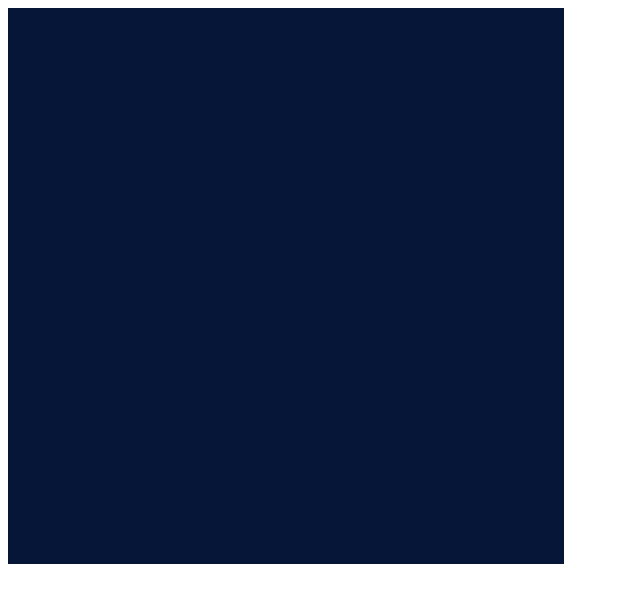
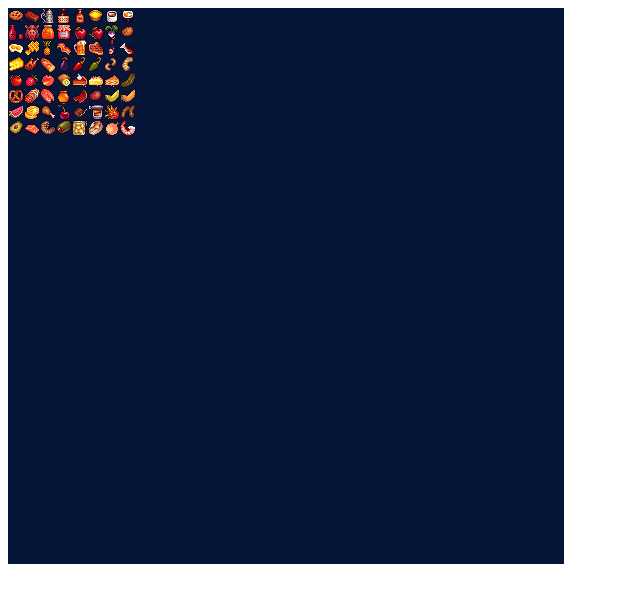
Before and after one commit to vaniliova/Food_Game, a website: page index.html in a window 1280 px wide. Shown: the whole page, without its empty margins (0-640 px from the left). Drawn offline with Linux system fonts and the light colour scheme.

Commit message:
display textures

```diff
--- a/index.html
+++ b/index.html
@@ -8,21 +8,38 @@
   <script src="script/pixi.min.js"></script>
 </head>
 <body>
-  <script type="text/javascript">
-    let type = "WebGL"
-    if(!PIXI.utils.isWebGLSupported()){
-      type = "canvas"
-    }
+  <script>
+    //Aliases
+    let Application = PIXI.Application,
+      loader = PIXI.loader,
+      resources = PIXI.loader.resources,
+      Sprite = PIXI.Sprite;
 
-    PIXI.utils.sayHello(type)
-  </script>
-  <script>
     //Create a Pixi Application
-    let app = new PIXI.Application({width: 556, height: 556, antialias: true, transparent: false, resolution: 1});
+    let app = new Application({width: 556, height: 556, antialias: true, transparent: false, resolution: 1});
+
     //styling
     app.renderer.backgroundColor = 0x061639;
+
     //Add the canvas that Pixi automatically created for you to the HTML document
     document.body.appendChild(app.view);
+
+
+    //Loadin images
+    loader
+      .add([
+        "images/food.png",
+        "images/knight.png"
+      ])
+      .load(setup);
+
+      //This `setup` function will run when the image has loaded
+      function setup() {
+        //Create food sprite
+        let food = new Sprite(resources["images/food.png"].texture);
+        //Add food to the stage
+        app.stage.addChild(food);
+      }
   </script>
 
 </body>
```
Also changed, not shown: images/knight.png (renamed from images/knight iso char.png).
